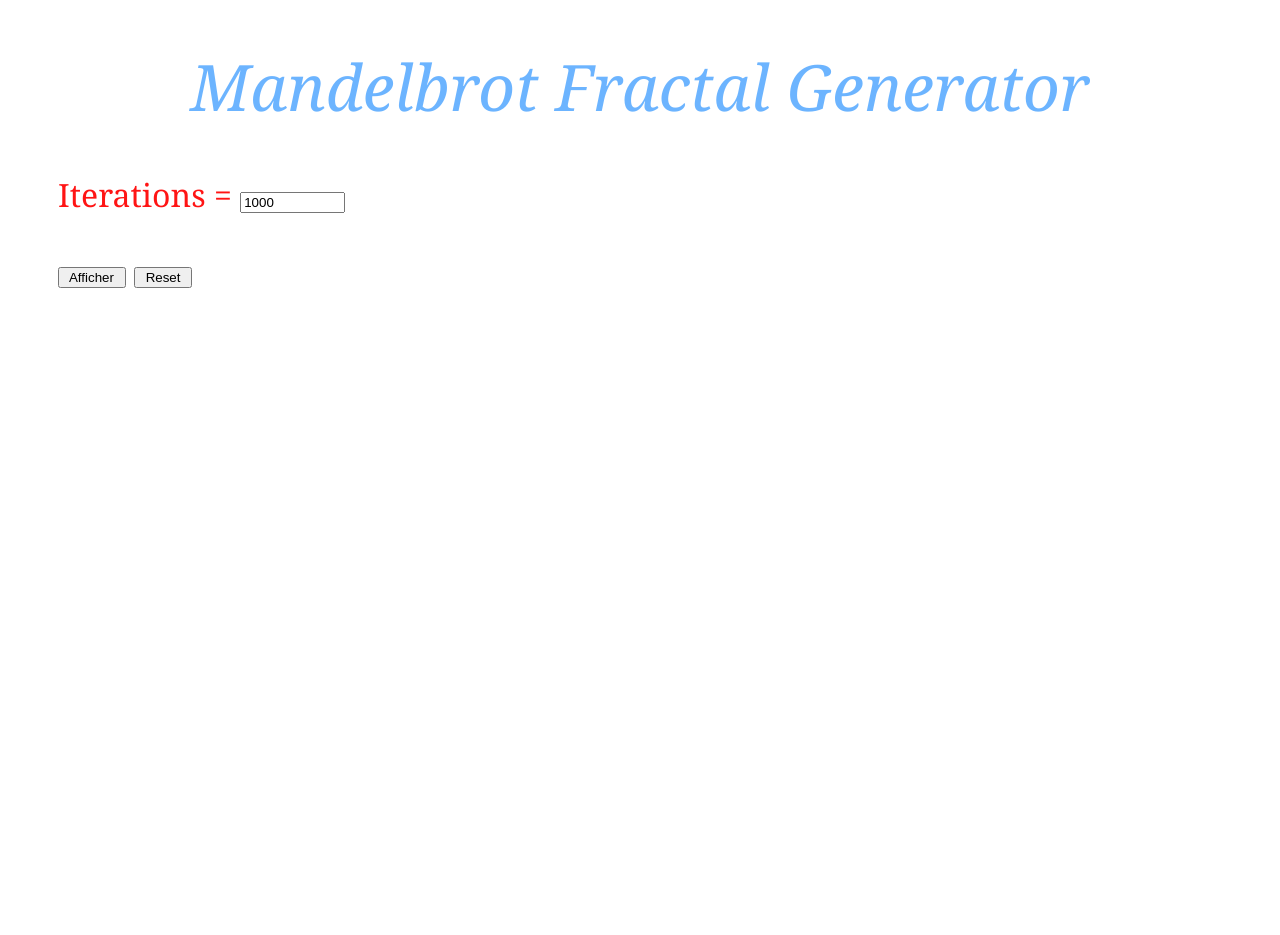
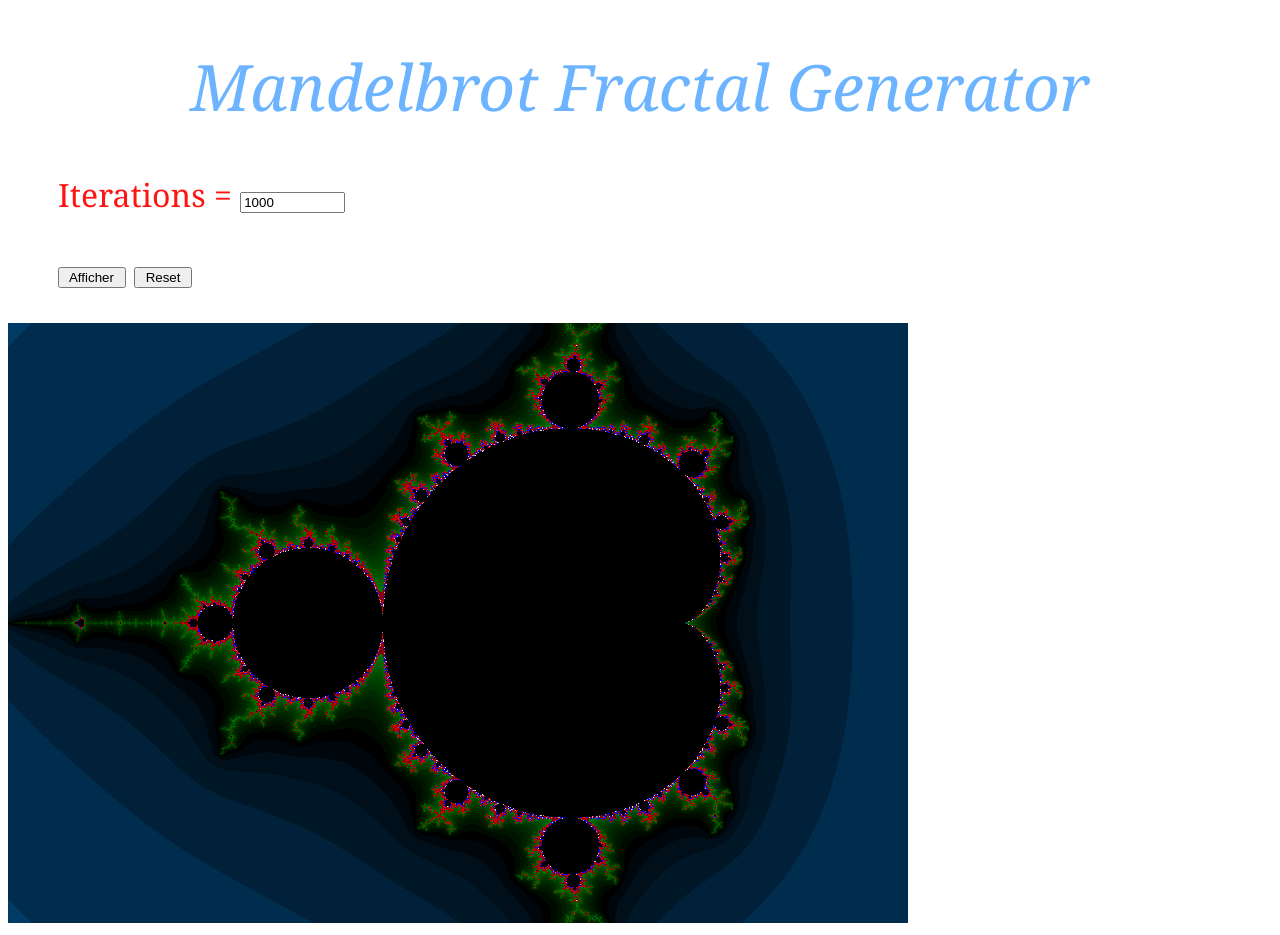
Before and after one commit to jbrotabe/mandelbrot-isn, a plain HTML site: page main.html in a window 1280 px wide. Drawn offline with Linux system fonts and the light colour scheme.

Commit message:
Update main.html

```diff
--- a/main.html
+++ b/main.html
@@ -2,7 +2,7 @@
 <html>
   <head>
     <title>Mandelbrot</title>
-    <script src="JAVASCRIPT_ISN.js" type="text/javascript"></script>
+    <script src="main.js" type="text/javascript"></script>
   <link rel="stylesheet" type="text/css" href="main.css" media="all" /> <!-- Definition du CSS a appliquer a la page html -->
   </head>
 
```
